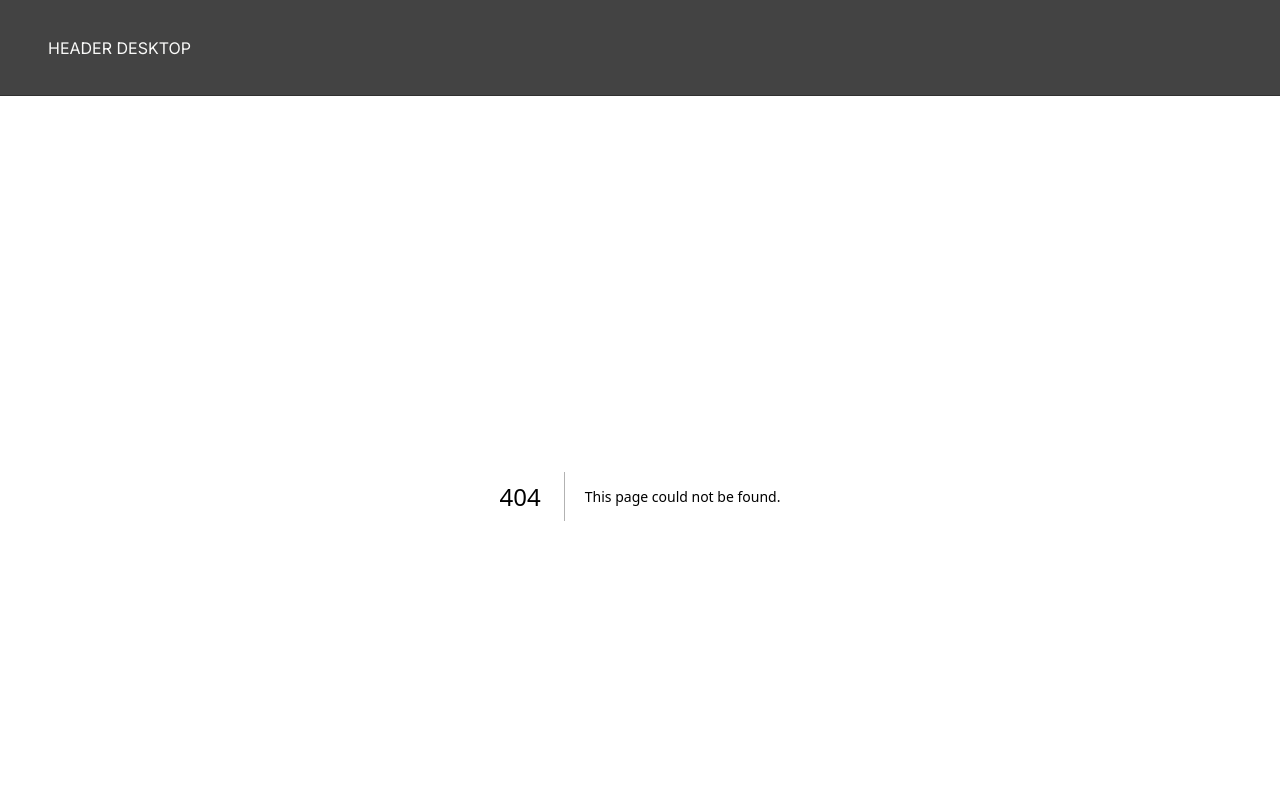
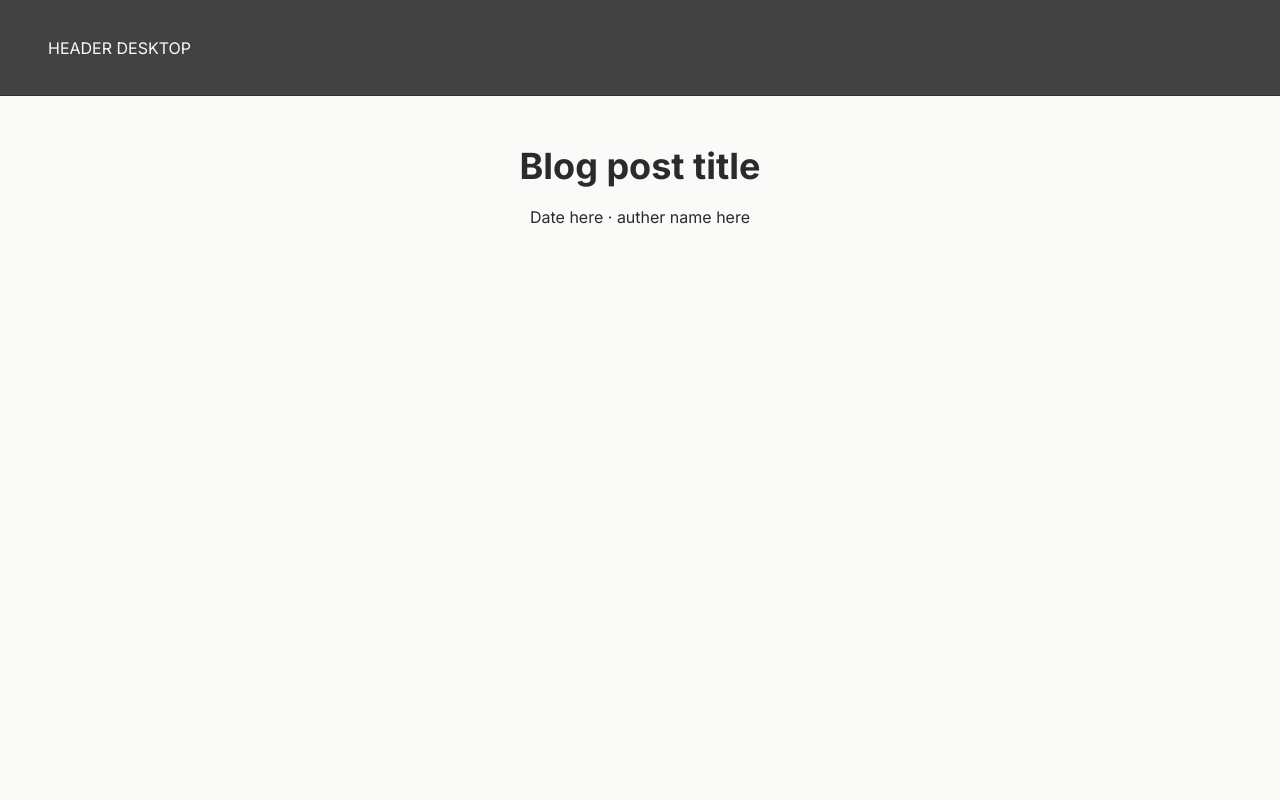
Before and after one commit to thisdot/hydrogen-nextjs, a Next.js app: page /journal/1 in a window 1280 px wide. Before the commit this address had no page. Shown: the top 800 px of the page. Built offline with nearby package versions, Linux system fonts and the light colour scheme.

Commit message:
Add placeholder for /journal/:slug

```diff
--- /dev/null
+++ b/app/journal/[journalHandle]/page.tsx
@@ -0,0 +1,11 @@
+import { PageHeader } from "@/components/Text";
+
+export default function JournalPage() {
+  return (
+    <>
+      <PageHeader heading="Blog post title" variant="blogPost">
+        <span>Date here &middot; auther name here</span>
+      </PageHeader>
+    </>
+  );
+}
```
